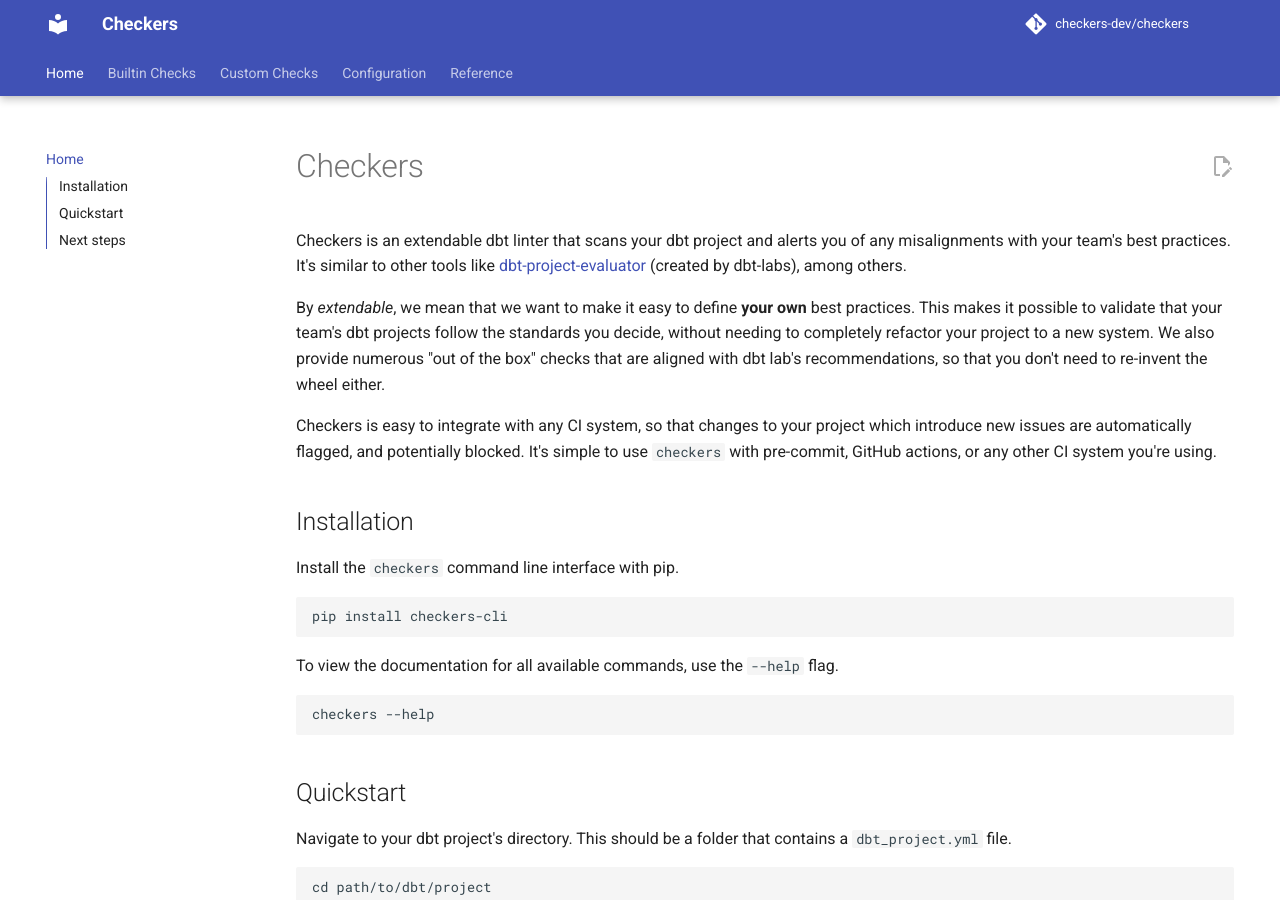
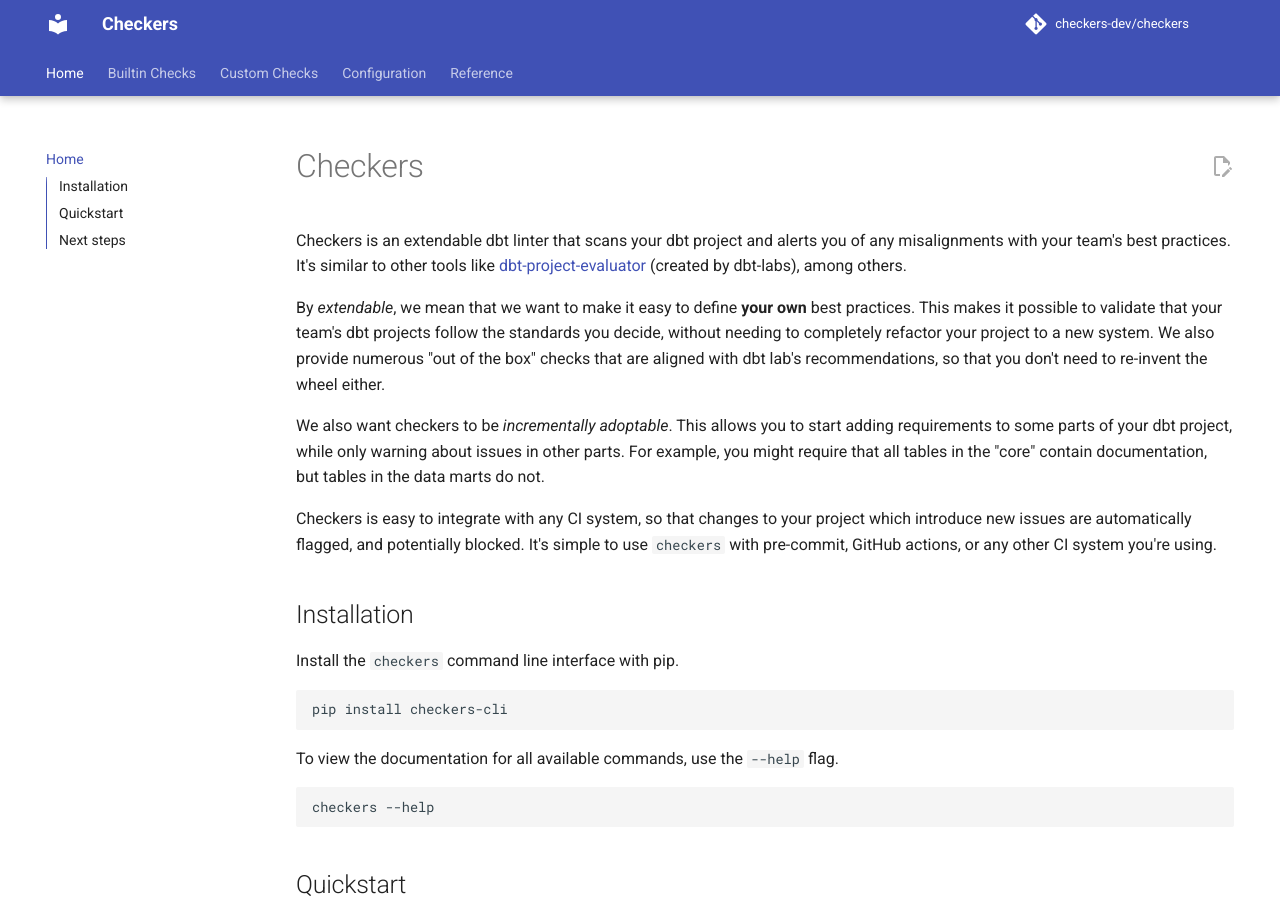
Before and after one commit to checkers-dev/checkers, an MkDocs documentation site: the page built from docs/index.md, in a window 1280 px wide and 900 px high. Built offline with MkDocs 1.6.1 and Material for MkDocs 9.7.7, drawn with Linux system fonts in a browser that asks for light colours; comment, search, counter and statistics services are not loaded; the version menu is left out.

Commit message:
Add not about incrementally adoptable

```diff
--- a/docs/index.md
+++ b/docs/index.md
@@ -3,6 +3,8 @@
 Checkers is an extendable dbt linter that scans your dbt project and alerts you of any misalignments with your team's best practices. It's similar to other tools like [dbt-project-evaluator](https://github.com/dbt-labs/dbt-project-evaluator/tree/main) (created by dbt-labs), among others.
 
 By _extendable_, we mean that we want to make it easy to define **your own** best practices. This makes it possible to validate that your team's dbt projects follow the standards you decide, without needing to completely refactor your project to a new system. We also provide numerous "out of the box" checks that are aligned with dbt lab's recommendations, so that you don't need to re-invent the wheel either.
+
+We also want checkers to be _incrementally adoptable_. This allows you to start adding requirements to some parts of your dbt project, while only warning about issues in other parts. For example, you might require that all tables in the "core" contain documentation, but tables in the data marts do not.
 
 Checkers is easy to integrate with any CI system, so that changes to your project which introduce new issues are automatically flagged, and potentially blocked. It's simple to use `checkers` with pre-commit, GitHub actions, or any other CI system you're using.
 
```
